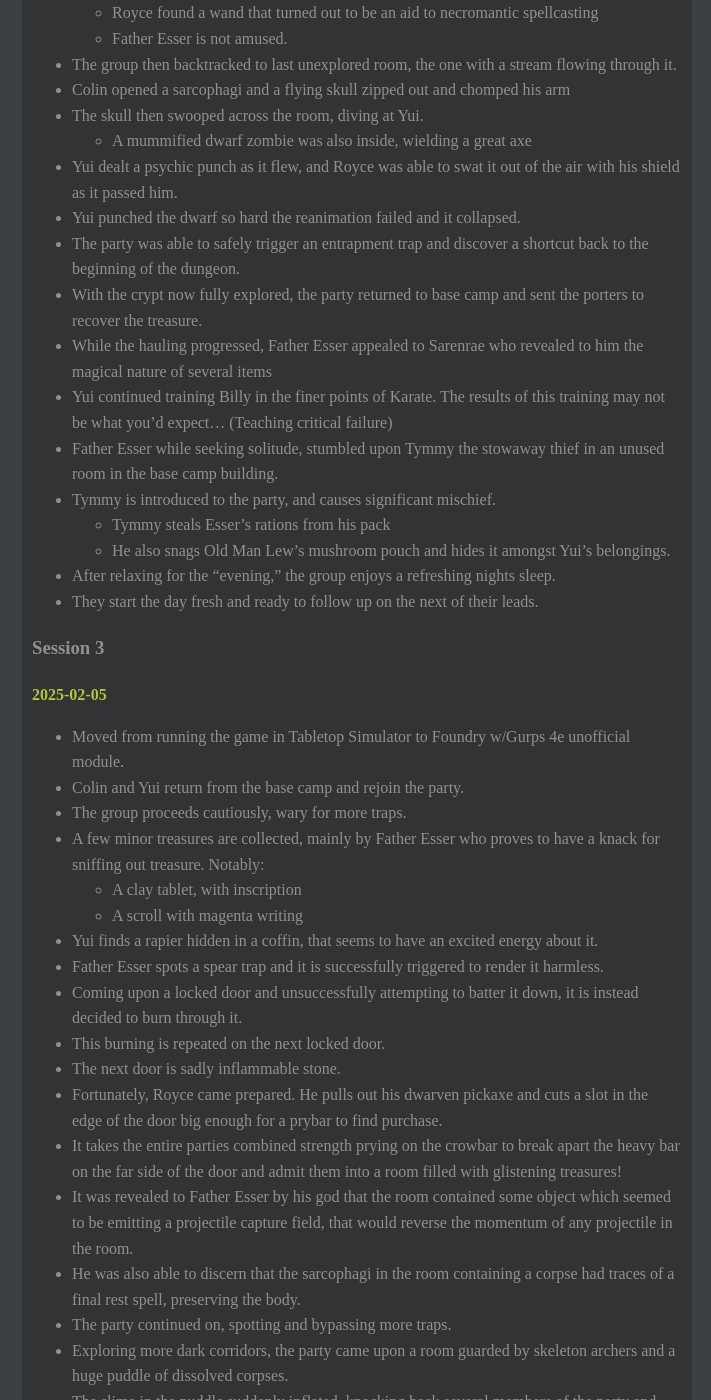
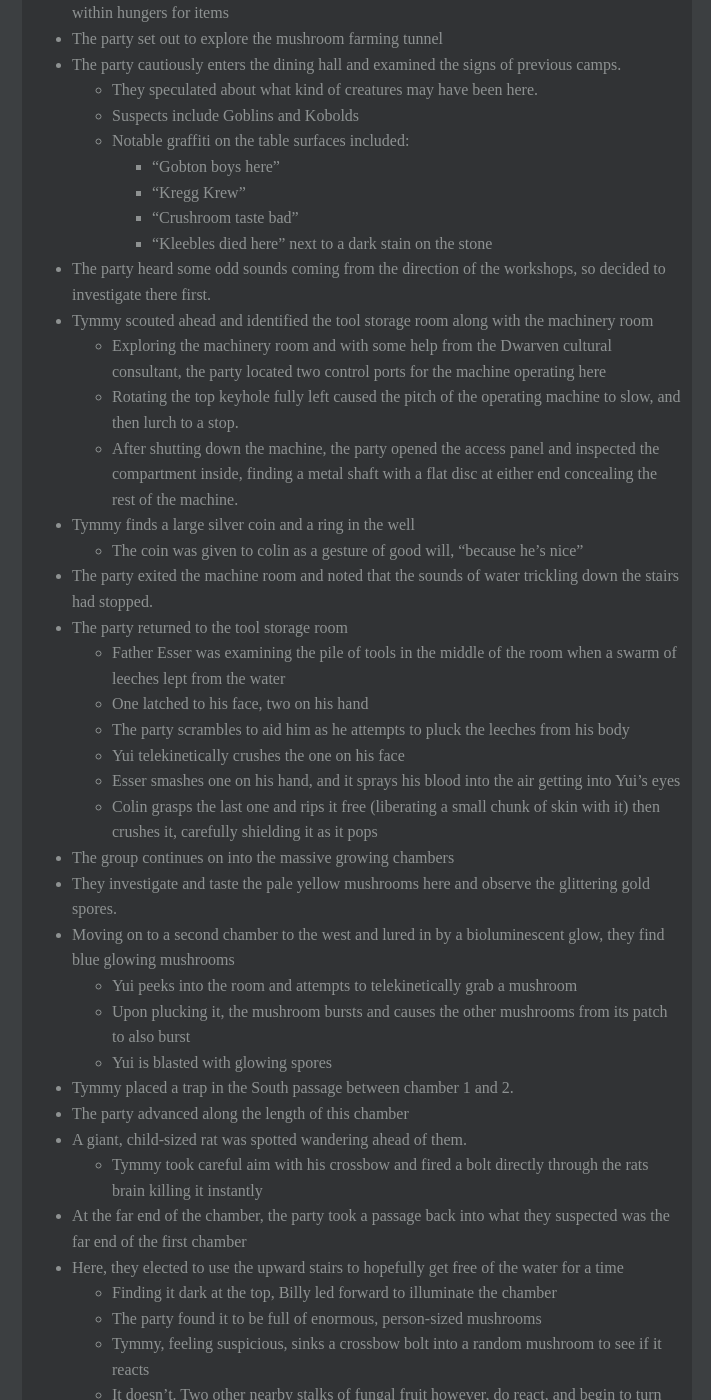
Before and after one commit to noUsernamesLef7/noUsernamesLef7.github.io, a Jekyll site: the page built from personal/rpgs/keeldurn/log.md, in a window 1280 px wide and 1400 px high, scrolled down 307 px. Shown: the whole window, without its empty margins (283-994 px from the left). Built offline with Jekyll 4.4.1, drawn with Linux system fonts in a browser that asks for light colours; some of the changed text lies outside the part shown.

Commit message:
Add session 5

```diff
--- a/personal/rpgs/keeldurn/log.md
+++ b/personal/rpgs/keeldurn/log.md
@@ -1,12 +1,57 @@
 ---
 layout: default
-date: 2025-02-25
+date: 2025-03-05
 author: Jason Brown
 title: Keeldurn Adventure Log
 
 ---
 
 ## The Rebooted Adventure
+
+### Session 5
+**2025-03-05**
+* Tymmy returns Old Man Lews mushrooms, pretending to retrieve them from Yui's pack.
+* Father Esser finds a potion missing from his backpack and determines that a scroll contained within hungers for items
+* The party set out to explore the mushroom farming tunnel
+* The party cautiously enters the dining hall and examined the signs of previous camps.
+	* They speculated about what kind of creatures may have been here.
+	* Suspects include Goblins and Kobolds
+    * Notable graffiti on the table surfaces included:
+        * "Gobton boys here"
+        * "Kregg Krew"
+        * "Crushroom taste bad"
+        * "Kleebles died here" next to a dark stain on the stone
+* The party heard some odd sounds coming from the direction of the workshops, so decided to investigate there first.
+* Tymmy scouted ahead and identified the tool storage room along with the machinery room
+    * Exploring the machinery room and with some help from the Dwarven cultural consultant, the party located two control ports for the machine operating here
+    * Rotating the top keyhole fully left caused the pitch of the operating machine to slow, and then lurch to a stop.
+    * After shutting down the machine, the party opened the access panel and inspected the compartment inside, finding a metal shaft with a flat disc at either end concealing the rest of the machine.
+* Tymmy finds a large silver coin and a ring in the well
+    * The coin was given to colin as a gesture of good will, "because he's nice"
+* The party exited the machine room and noted that the sounds of water trickling down the stairs had stopped.
+* The party returned to the tool storage room
+    * Father Esser was examining the pile of tools in the middle of the room when a swarm of leeches lept from the water
+    * One latched to his face, two on his hand
+    * The party scrambles to aid him as he attempts to pluck the leeches from his body
+    * Yui telekinetically crushes the one on his face
+    * Esser smashes one on his hand, and it sprays his blood into the air getting into Yui's eyes
+    * Colin grasps the last one and rips it free (liberating a small chunk of skin with it) then crushes it, carefully shielding it as it pops
+* The group continues on into the massive growing chambers
+* They investigate and taste the pale yellow mushrooms here and observe the glittering gold spores.
+* Moving on to a second chamber to the west and lured in by a bioluminescent glow, they find blue glowing mushrooms
+    * Yui peeks into the room and attempts to telekinetically grab a mushroom
+    * Upon plucking it, the mushroom bursts and causes the other mushrooms from its patch to also burst
+    * Yui is blasted with glowing spores
+* Tymmy placed a trap in the South passage between chamber 1 and 2.
+* The party advanced along the length of this chamber
+* A giant, child-sized rat was spotted wandering ahead of them.
+    * Tymmy took careful aim with his crossbow and fired a bolt directly through the rats brain killing it instantly
+* At the far end of the chamber, the party took a passage back into what they suspected was the far end of the first chamber
+* Here, they elected to use the upward stairs to hopefully get free of the water for a time
+    * Finding it dark at the top, Billy led forward to illuminate the chamber
+    * The party found it to be full of enormous, person-sized mushrooms
+    * Tymmy, feeling suspicious, sinks a crossbow bolt into a random mushroom to see if it reacts
+    * It doesn't. Two other nearby stalks of fungal fruit however, do react, and begin to turn and shuffle towards the party!
 
 ### Session 4
 **2025-02-25**
```
Also changed, not shown: personal/rpgs/keeldurn/status.md (+1 -0 lines).
